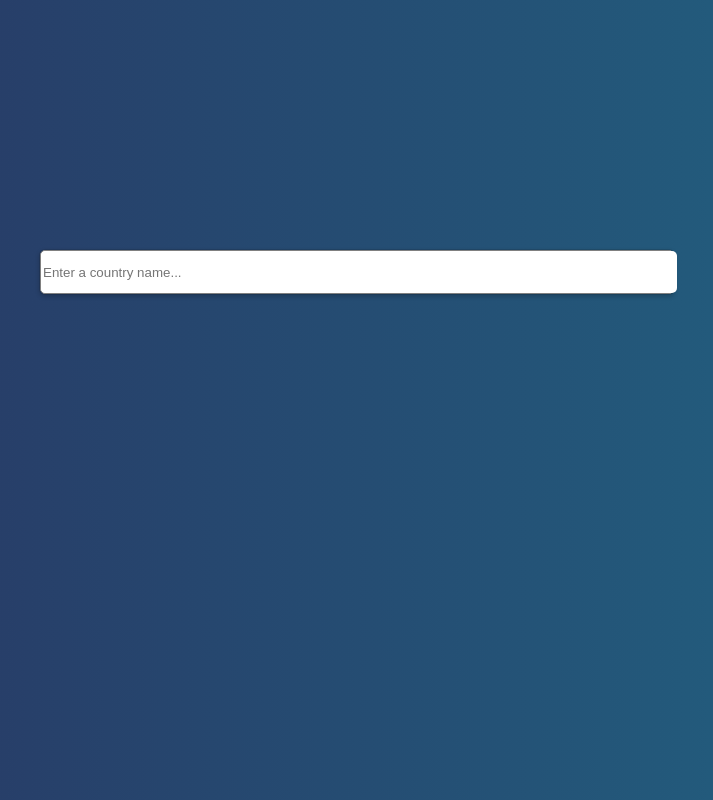
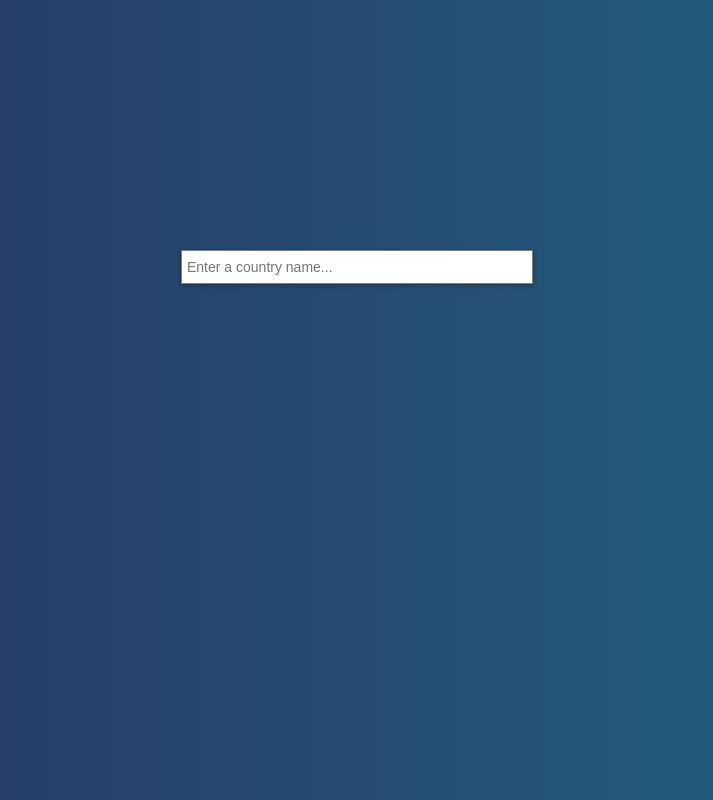
Before and after one commit to karinfdez/debounce_autocomplete_input, a React (Create React App) app: page / in a window 1280 px wide. Shown: the whole page, without its empty margins (283-996 px from the left). Built offline with nearby package versions, Linux system fonts and the light colour scheme.

Commit message:
Add style to input and lu elements

```diff
--- a/src/AutoCompleteTextBox.css
+++ b/src/AutoCompleteTextBox.css
@@ -1,18 +1,41 @@
 .wrapper-container {
-    width: 50%;
+    width: 350px;
     margin: 0 auto;
     -webkit-box-shadow: 0px 0px 0px 1px rgba(0,0,0,.1), 0 2px 4px 1px rgba(0,0,0,.18);
     -moz-box-shadow: 0px 0px 0px 1px rgba(0,0,0,.1), 0 2px 4px 1px rgba(0,0,0,.18);
     box-shadow: 0px 0px 0px 1px rgba(0,0,0,.1), 0 2px 4px 1px rgba(0,0,0,.18);
     border: 1px solid grey;
     background: #fff;
-    border-radius: 5px;
     font-family: Arial, Helvetica, sans-serif;
 }
 
 .wrapper-container input {
+    min-height: 30px;
     width: 100%;
-    height: 40px;
     border: none;
-    border-radius: 5px;
+    font-size: 14px;
+    padding: 8px 5px;
+    box-sizing: border-box;
+    outline: none;
 }
+
+.wrapper-container ul {
+    list-style-type: none;
+    font-size: 14px;
+    margin: 0;
+    padding: 0;
+    border-top: 1px solid grey;
+}
+
+.wrapper-container ul::before {
+    content: '';
+}
+
+.wrapper-container li {
+    padding: 8px 5px;
+    cursor: pointer;
+}
+
+.list-selection {
+    text-align: left;
+}
```
